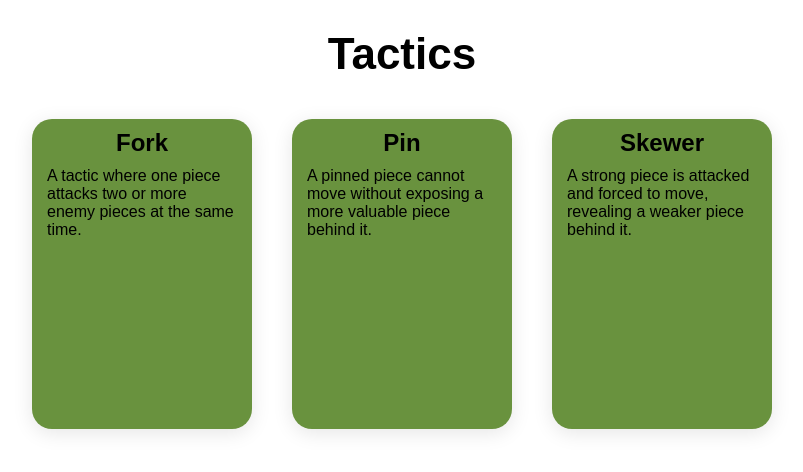
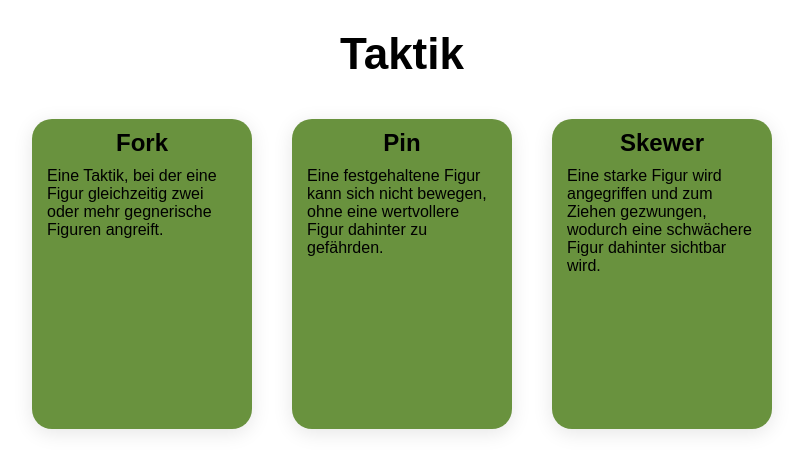
Before and after one commit to MoFritzZz/Chess-Project, a plain HTML site: page ChessVSC/ChessTactics.html in a window 1280 px wide. Shown: the whole page, without its empty margins (238-1041 px from the left). Drawn offline with Linux system fonts and the light colour scheme.

Commit message:
Taktik Sprache geändert

```diff
--- a/ChessVSC/ChessTactics.html
+++ b/ChessVSC/ChessTactics.html
@@ -7,22 +7,22 @@
 </head>
 <body>
     <div class="BasicsHistory">
-        <h1>Tactics</h1>
+        <h1>Taktik</h1>
 
         <div class="ContentBlocks">
             <div class="blockInfo">
                 <h2>Fork</h2>
-                <p>A tactic where one piece attacks two or more enemy pieces at the same time.</p>
+                <p>Eine Taktik, bei der eine Figur gleichzeitig zwei oder mehr gegnerische Figuren angreift.</p>
             </div>
 
             <div class="blockInfo">
                 <h2>Pin</h2>
-                <p>A pinned piece cannot move without exposing a more valuable piece behind it.</p>
+                <p>Eine festgehaltene Figur kann sich nicht bewegen, ohne eine wertvollere Figur dahinter zu gefährden.</p>
             </div>
 
             <div class="blockInfo">
                 <h2>Skewer</h2>
-                <p>A strong piece is attacked and forced to move, revealing a weaker piece behind it.</p>
+                <p>Eine starke Figur wird angegriffen und zum Ziehen gezwungen, wodurch eine schwächere Figur dahinter sichtbar wird.</p>
             </div>
         </div>
     </div>
```
